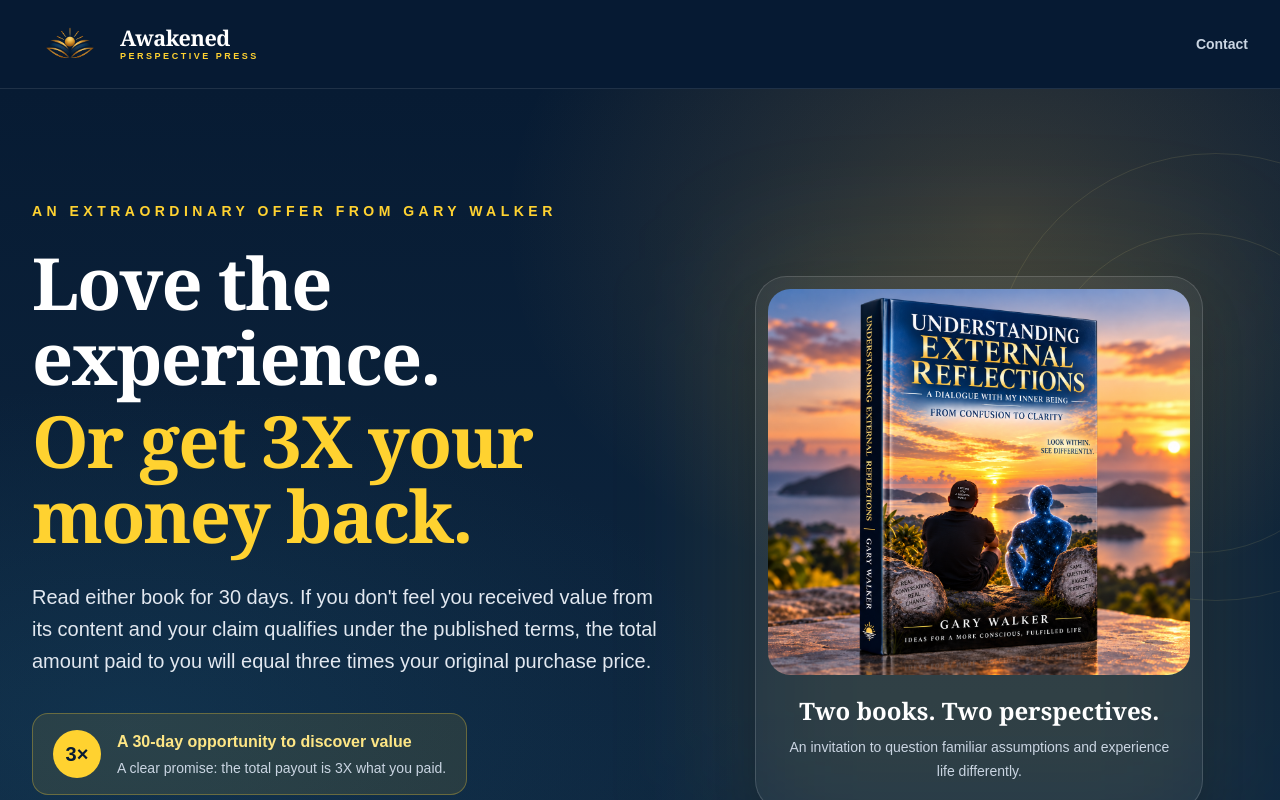
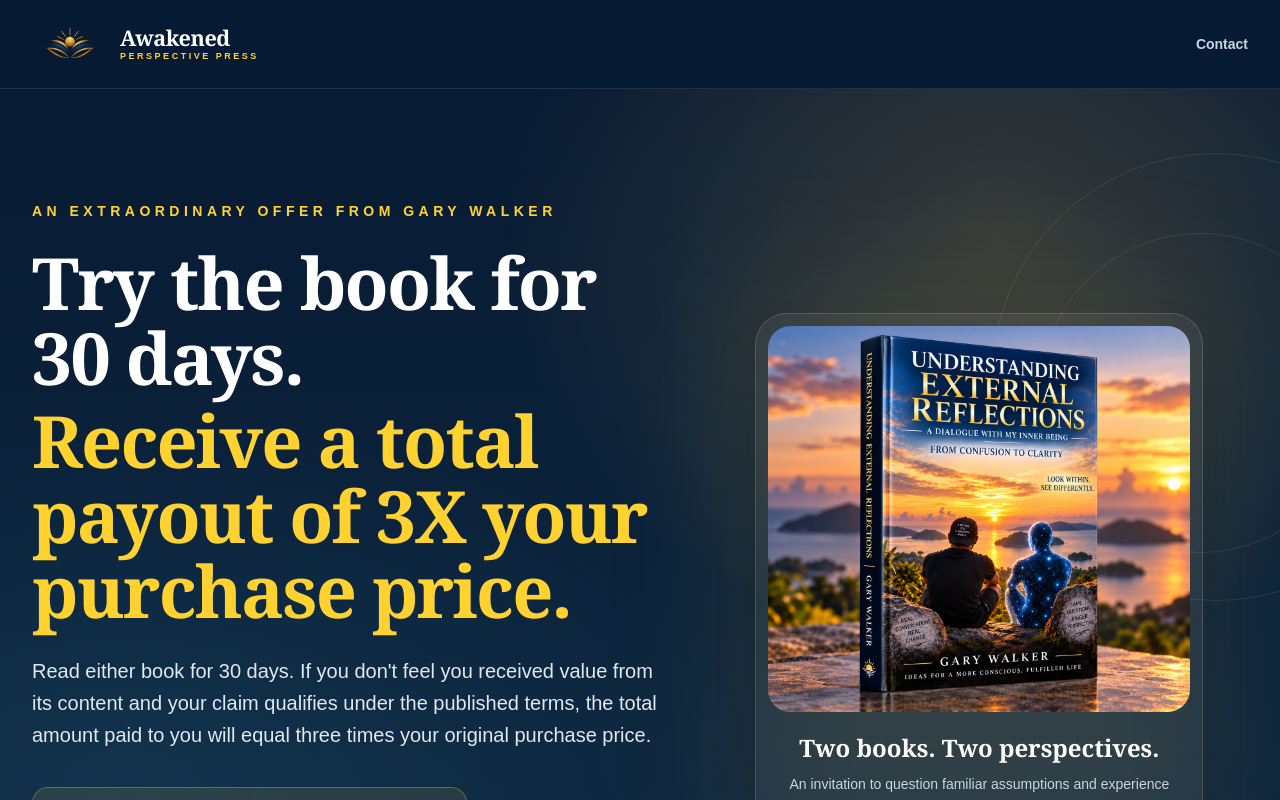
Before and after one commit to ERGProperties/awakened-perspective-press, a Next.js app: page /3x-guarantee in a window 1280 px wide. Shown: the top 800 px of the page. Built offline with nearby package versions, Linux system fonts and the light colour scheme.

Commit message:
Make 3X payout promise explicit

```diff
--- a/app/3x-guarantee/page.tsx
+++ b/app/3x-guarantee/page.tsx
@@ -62,8 +62,8 @@ export default function ThreeXGuaranteePage() {
               An extraordinary offer from Gary Walker
             </p>
             <h1 className="mt-6 font-serif text-5xl font-semibold leading-[1.04] tracking-tight sm:text-6xl lg:text-7xl">
-              Love the experience.
-              <span className="mt-2 block text-amber-300">Or get 3X your money back.</span>
+              Try the book for 30 days.
+              <span className="mt-2 block text-amber-300">Receive a total payout of 3X your purchase price.</span>
             </h1>
             <p className="mt-7 max-w-2xl text-lg leading-8 text-slate-200 sm:text-xl">
               Read either book for 30 days. If you don&apos;t feel you received value from its content and your claim qualifies under the published terms, the total amount paid to you will equal three times your original purchase price.
```
